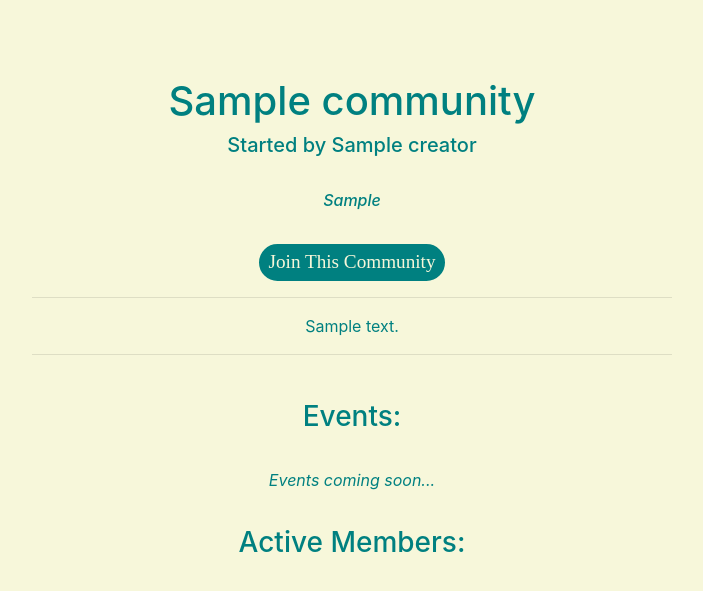
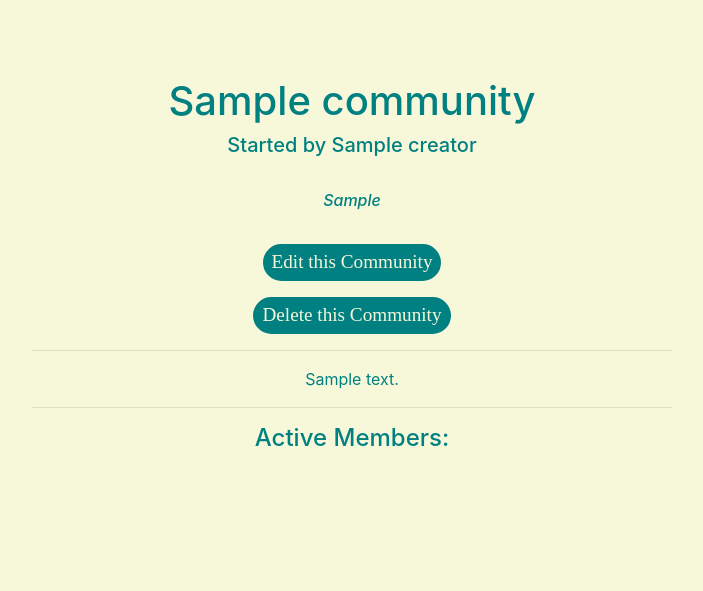
Before and after one commit to maliabsi/finalProject-group8, a Flask app: template templates/visit_community.html in a window 1280 px wide. Shown: the part 76-667 px from the top of the page, without its empty margins (288-991 px from the left). Run offline with Flask 2, Linux system fonts and the light colour scheme; a user stored in the database is signed in; tables that the repository leaves empty hold one stand-in row (values such as "Sample post"); the template is opened without the code that fills it: values that come from a table or form of the project are taken from there, most other values are stand-ins (such as "Sample title", 1, 10 or a date in 2020); some libraries are stand-ins or nearby versions.

Commit message:
Added edit, delete, follow, and unfollow functionality. I also added events

```diff
--- a/templates/visit_community.html
+++ b/templates/visit_community.html
@@ -40,32 +40,69 @@
     <h6 class="center"><em>{{community.tagline}}</em></h6>
     <br>
     <div class=" center">
+
+        {% if current_user.id == community.creator_user_id %}
+        <form method="POST" action="/edit_community_handler">
+            <input type="hidden" name="status" value="edit">
+            <input class="join" type="submit" value="Edit this Community">
+        </form>
+        <form method="POST" action="/edit_community_handler">
+            <input type="hidden" name="Community_id" value={{community.id}}>
+            <input type="hidden" name="status" value="delete">
+            <input class="join" type="submit" value="Delete this Community">
+        </form>
+        {% else %}
         <form method="POST" action="/follow">
             <input type="hidden" name="comm_id" value={{community.id}}>
             <input type="hidden" name="return" value="communities">
-            <input class="join" type="submit" value="Join This Community">
-            <!--<input class="join" type="submit" value="Unfollow This Community">-->
+
+            {% if following %}
+            <input class="join" type="submit" value="Unfollow this Community">
+            {% else %}
+            <input class="join" type="submit" value="Follow this Community">
+            {% endif %}
         </form>
 
+        {% endif %}
     </div>
     <hr class="tagline">
     <div class="description">
         <p class="center">{{community.description}}</p>
     </div>
     <hr class="tagline">
-    <br>
+
+    {% if following %}
     <h3 class="center">Events:</h3>
     <br>
-    <p class="center">
-        <em>Events coming soon...</em>
-    </p>
-    <br>
-    <h3 class="center">Active Members:</h3>
-    <br>
-    <p class="center">
+    <h5 class="center">Create an Event:</h3>
+        <p class="center">
+        <form method="POST" class="center" action="/new_event_handler">
+            Event Name:<br>
+            <input type="text" name="event_name"><br>
+            Objective:<br>
+            <input type="text" name="tagline"><br>
+            Description: <br>
+            <input type="text" name="decription"><br>
+            Event Date <br>
+            <input type="date" name="date"><br>
+            Event Time: <br>
+            <input type="time" name="time"><br>
+            <input type="hidden" name="community_id" value={{community.id}}>
+            <br>
+            <input type="submit" value="Create Event">
+        </form>
+        </p>
 
-    </p>
-    <br>
+        {% for i in range(events.name | length) %}
+        <b> {{events.name[i]}}</b><br>
+        <b> {{events.name}}</b><br>
+        {% endfor %}
+        <br>
+        <hr class="tagline">
+        {% endif %}
+        <h4 class="center">Active Members:</h4>
+        <br>
+        <br>
 </body>
 
 </html>
```
